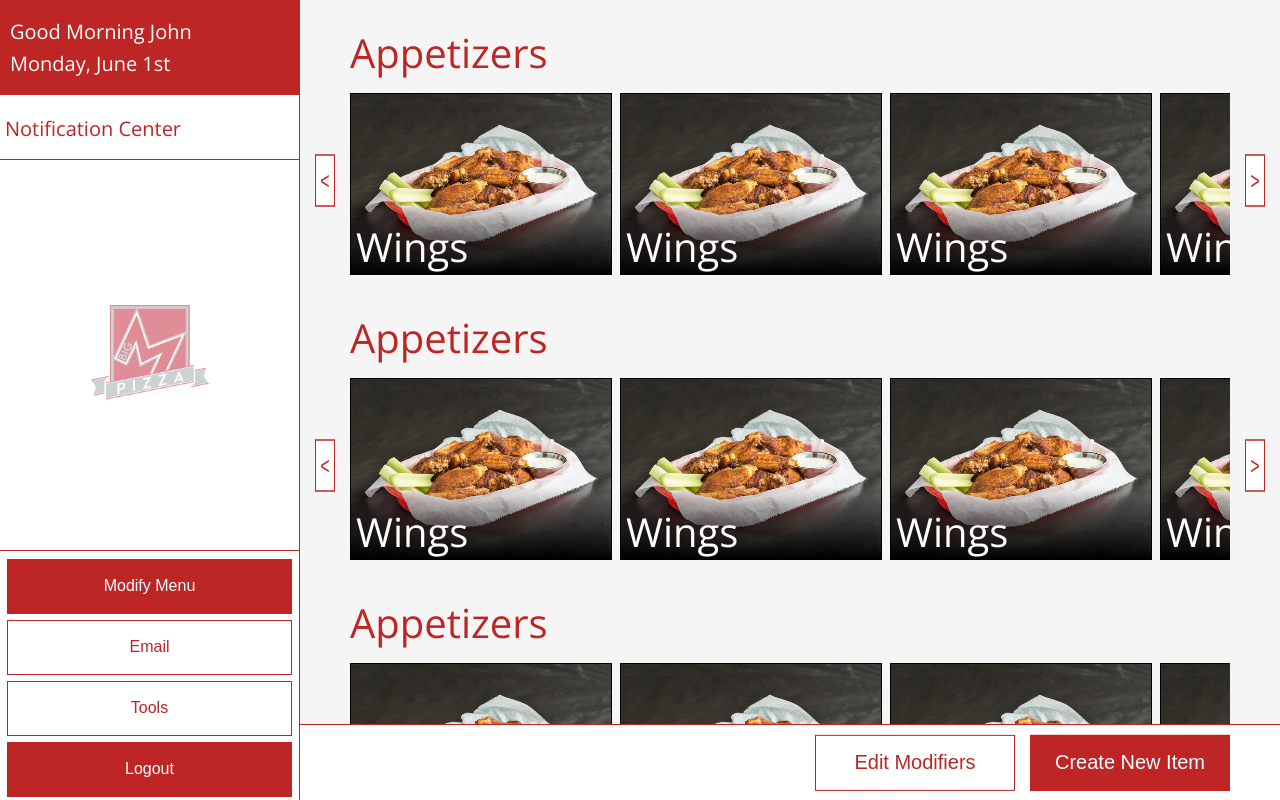
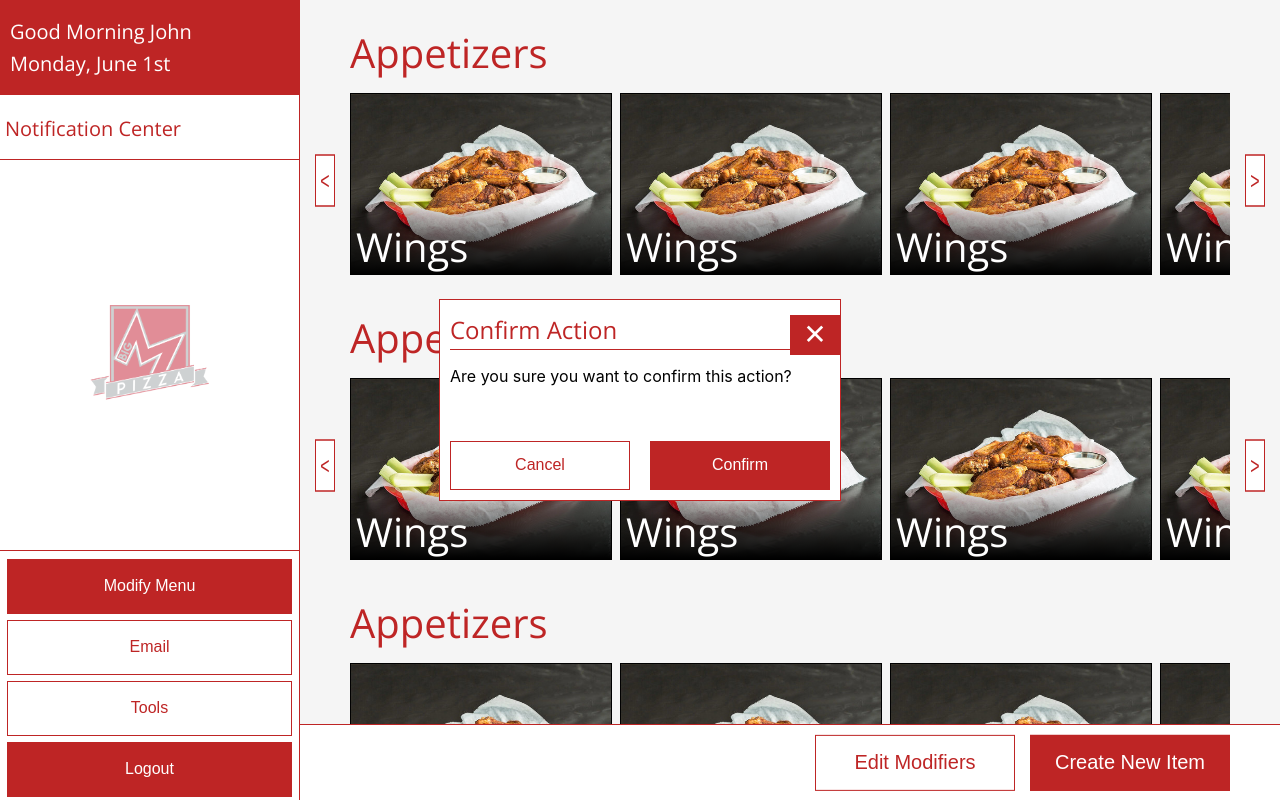
Before and after one commit to Digglit/drip, a React (Create React App) app: page / in a window 1280 px wide. Shown: the top 800 px of the page. Built offline with nearby package versions, Linux system fonts and the light colour scheme.

Commit message:
started work on tools page. Added in confirm action display

```diff
--- a/src/App.css
+++ b/src/App.css
@@ -7,7 +7,7 @@
   overflow: hidden;
 }
 
-h1, h3 {
+h1, h2, h3 {
   font-family: 'Open Sans', sans-serif;
   font-weight: 400;
 }
--- a/src/App.js
+++ b/src/App.js
@@ -4,13 +4,14 @@ import { useSelector } from 'react-redux'
 import SideBar from './components/admin/sideBar/sideBar'
 import OverviewPage from './components/admin/overviewPage/overviewPage'
 import MenuPage from './components/admin/menuPage/menuPage'
+import ToolsPage from './components/admin/toolsPage/toolsPage';
 
 function App() {
   const currentPageDisplayed = useSelector(state => state.pageDisplayed)
   return (
     <div className="App">
       <SideBar />
-      {currentPageDisplayed === 0 ? <OverviewPage /> : <MenuPage />}
+      {currentPageDisplayed === 0 ? <OverviewPage /> : currentPageDisplayed === 1 ? <MenuPage /> : <ToolsPage /> }
     </div>
   );
 }
--- a/src/components/admin/menuPage/menuPage.js
+++ b/src/components/admin/menuPage/menuPage.js
@@ -5,6 +5,7 @@ import MenuSection from './menuSection/menuSection'
 import { displayBackdrop, openMenuItemDrawer } from '../../../actions'
 import MenuFooter from './menuSection/subcomponents/menuFooter/menuFooter'
 import ItemDrawer from './menuSection/subcomponents/itemDrawer/itemDrawer'
+import ConfirmActionModule from '../../global/confirmActionModule/confirmActionModule'
 
 class MenuPage extends Component {
   backdropClickHandler = () => {
@@ -15,6 +16,7 @@ class MenuPage extends Component {
   render() {
     return (
       <div className='menuPagecontainer'>
+        <ConfirmActionModule header={'Confirm Action'} body={'Are you sure you want to confirm this action? '} confirmAction={() => console.log('Action Confirmed')}/>
         <div className='menuContainer'>
           <MenuSection />
           <MenuSection />
--- a/src/components/admin/menuPage/menuSection/subcomponents/itemDrawer/subcomponents/itemDrawerBody/itemDrawerBody.js
+++ b/src/components/admin/menuPage/menuSection/subcomponents/itemDrawer/subcomponents/itemDrawerBody/itemDrawerBody.js
@@ -36,7 +36,7 @@ class ItemDrawerBody extends Component {
         price: this.props.itemDetails.price,
         itemDescription: this.props.itemDetails.itemDescription,
         modifiers: this.props.itemDetails.modifiers,
-      }, () => console.log(this.state))
+      })
     }
   }
 
--- /dev/null
+++ b/src/components/admin/toolsPage/toolsPage.css
@@ -0,0 +1,59 @@
+
+
+.toolsPageContainer {
+  overflow-x: hidden;
+  height: calc(100vh - 20px);
+  width: calc(100vw - 330px);
+  background-color: #F3F3F3;
+  padding-top: 20px;
+  padding-left: 30px;
+  position: relative;
+}
+
+.toolsPageToolContainer {
+  display: inline-block;
+  margin: 20px 10px;
+  width: 300px;
+  box-shadow: 0 3px 6px rgba(0, 0, 0, 0.3);
+  background-color: white;
+}
+
+.toolsPageToolHeaderContainer {
+  width: 100%;
+  height: 55px;
+  background-color: var(--primary-color);
+  display: grid;
+  position: relative;
+}
+
+.toolsPageToolHeaderText {
+  margin: 0px;
+  color: white;
+  align-self: center;
+  margin-left: 10px;
+}
+
+.toolsPageToolHeaderButtonContainer {
+  position: absolute;
+  top: calc(50%);
+  transform: translate(0, -50%);
+  height: 25px;
+  width: 50px;
+  right: 5px;
+  cursor: pointer;
+}
+
+.toolsPageToolHeaderButton {
+  height: 2px;
+  width: 25px;
+  transform: translate(-50%, -50%);
+  background-color: white;
+  position: absolute;
+  top: 50%;
+  left: 50%;
+  transition-duration: 350ms;
+}
+
+.toolsPageToolBodyContainer {
+  transition-duration: 350ms;
+}
--- /dev/null
+++ b/src/components/admin/toolsPage/toolsPage.js
@@ -0,0 +1,111 @@
+import React, { Component } from 'react'
+import './toolsPage.css'
+import { connect } from 'react-redux'
+import { changePage } from '../../../actions'
+import CornerCloseButton from '../../global/cornerCloseButton/cornerCloseButton'
+
+class ToolsPage extends Component {
+  constructor() {
+    super()
+    this.state = {
+      expandedArray: [true, true, true, true, true, true]
+    }
+  }
+
+  modifyExapndedHandler = (arrPosition) => {
+    let arr = this.state.expandedArray
+    arr[arrPosition] = !arr[arrPosition]
+    this.setState({expandedArray: arr})
+  }
+
+  render() {
+    return (
+      <div className='toolsPageContainer'>
+        <CornerCloseButton onClick={() => this.props.changePage(0)}/>
+        <div className='toolsPageToolContainer'>
+          <div className='toolsPageToolHeaderContainer'>
+            <h3 className='toolsPageToolHeaderText'>Order Settings</h3>
+            <div className='toolsPageToolHeaderButtonContainer' onMouseDown={() => this.modifyExapndedHandler(0)}>
+              <div className='toolsPageToolHeaderButton' style={this.state.expandedArray[0] ? null : {transform: 'translate(-50%, -50%) rotate(180deg)'}}/>
+              <div className='toolsPageToolHeaderButton' style={this.state.expandedArray[0] ? null : {transform: 'translate(-50%, -50%) rotate(90deg)'}}/>
+            </div>
+          </div>
+          <div className='toolsPageToolBodyContainer' style={this.state.expandedArray[0] ? {height: '175px'} : {height: '0px'}}>
+
+          </div>
+        </div>
+
+        <div className='toolsPageToolContainer'>
+          <div className='toolsPageToolHeaderContainer'>
+            <h3 className='toolsPageToolHeaderText'>Tools</h3>
+            <div className='toolsPageToolHeaderButtonContainer' onMouseDown={() => this.modifyExapndedHandler(1)}>
+              <div className='toolsPageToolHeaderButton' style={this.state.expandedArray[1] ? null : {transform: 'translate(-50%, -50%) rotate(180deg)'}}/>
+              <div className='toolsPageToolHeaderButton' style={this.state.expandedArray[1] ? null : {transform: 'translate(-50%, -50%) rotate(90deg)'}}/>
+            </div>
+          </div>
+          <div className='toolsPageToolBodyContainer'  style={this.state.expandedArray[1] ? {height: '200px'} : {height: '0px'}}>
+
+          </div>
+        </div>
+
+        <div className='toolsPageToolContainer'>
+          <div className='toolsPageToolHeaderContainer'>
+            <h3 className='toolsPageToolHeaderText'>Drivers</h3>
+            <div className='toolsPageToolHeaderButtonContainer' onMouseDown={() => this.modifyExapndedHandler(2)}>
+              <div className='toolsPageToolHeaderButton' style={this.state.expandedArray[2] ? null : {transform: 'translate(-50%, -50%) rotate(180deg)'}}/>
+              <div className='toolsPageToolHeaderButton' style={this.state.expandedArray[2] ? null : {transform: 'translate(-50%, -50%) rotate(90deg)'}}/>
+            </div>
+          </div>
+          <div className='toolsPageToolBodyContainer'  style={this.state.expandedArray[2] ? {height: '400px'} : {height: '0px'}}>
+
+          </div>
+        </div>
+
+        <div className='toolsPageToolContainer'>
+          <div className='toolsPageToolHeaderContainer'>
+            <h3 className='toolsPageToolHeaderText'>Site Settings</h3>
+            <div className='toolsPageToolHeaderButtonContainer' onMouseDown={() => this.modifyExapndedHandler(3)}>
+              <div className='toolsPageToolHeaderButton' style={this.state.expandedArray[3] ? null : {transform: 'translate(-50%, -50%) rotate(180deg)'}}/>
+              <div className='toolsPageToolHeaderButton' style={this.state.expandedArray[3] ? null : {transform: 'translate(-50%, -50%) rotate(90deg)'}}/>
+            </div>
+          </div>
+          <div className='toolsPageToolBodyContainer'  style={this.state.expandedArray[3] ? {height: '350px'} : {height: '0px'}}>
+
+          </div>
+        </div>
+
+        <div className='toolsPageToolContainer'>
+          <div className='toolsPageToolHeaderContainer'>
+            <h3 className='toolsPageToolHeaderText'>Coupons & Specials</h3>
+            <div className='toolsPageToolHeaderButtonContainer' onMouseDown={() => this.modifyExapndedHandler(4)}>
+              <div className='toolsPageToolHeaderButton' style={this.state.expandedArray[4] ? null : {transform: 'translate(-50%, -50%) rotate(180deg)'}}/>
+              <div className='toolsPageToolHeaderButton' style={this.state.expandedArray[4] ? null : {transform: 'translate(-50%, -50%) rotate(90deg)'}}/>
+            </div>
+          </div>
+          <div className='toolsPageToolBodyContainer'  style={this.state.expandedArray[4] ? {height: '175px'} : {height: '0px'}}>
+
+          </div>
+        </div>
+
+        <div className='toolsPageToolContainer'>
+          <div className='toolsPageToolHeaderContainer'>
+            <h3 className='toolsPageToolHeaderText'>Orders</h3>
+            <div className='toolsPageToolHeaderButtonContainer' onMouseDown={() => this.modifyExapndedHandler(5)}>
+              <div className='toolsPageToolHeaderButton' style={this.state.expandedArray[5] ? null : {transform: 'translate(-50%, -50%) rotate(180deg)'}}/>
+              <div className='toolsPageToolHeaderButton' style={this.state.expandedArray[5] ? null : {transform: 'translate(-50%, -50%) rotate(90deg)'}}/>
+            </div>
+          </div>
+          <div className='toolsPageToolBodyContainer'  style={this.state.expandedArray[5] ? {height: '150px'} : {height: '0px'}}>
+
+          </div>
+        </div>
+      </div>
+    )
+  }
+}
+
+const mapStateToProps = (state) => ({
+
+})
+
+export default connect(mapStateToProps, { changePage })(ToolsPage)
--- /dev/null
+++ b/src/components/global/confirmActionModule/confirmActionModule.css
@@ -0,0 +1,43 @@
+
+
+.confirmActionModuleContainer {
+  position: absolute;
+  top: 50%;
+  left: 50%;
+  transform: translate(-50%, -50%);
+  min-height: 200px;
+  width: 400px;
+  background-color: white;
+  border: 1px solid var(--primary-color);
+  z-index: 3;
+  display: grid;
+  grid-template-rows: 50px auto 70px;
+}
+
+.confirmActionModuleHeaderContainer {
+  margin-left: 10px;
+  border-bottom: 1px solid var(--primary-color);
+}
+
+.confirmActionModuleHeaderText {
+  color: var(--primary-color);
+  margin: 13px 0px 5px 0px;
+}
+
+.confirmActionModuleBodyText {
+  margin-left: 10px;
+}
+
+.confirmActionModuleButtonsContainer {
+  height: 100%;
+  width: 100%;
+  display: grid;
+  grid-template-columns: 50% 50%;
+  align-items: center;
+  justify-items: center;
+}
+
+.confirmActionModuleButton {
+  height: 70%;
+  width: 90%;
+}
--- /dev/null
+++ b/src/components/global/confirmActionModule/confirmActionModule.js
@@ -0,0 +1,30 @@
+import React, { Component } from 'react'
+import './confirmActionModule.css'
+import { connect } from 'react-redux'
+import CornerCloseButton from '../cornerCloseButton/cornerCloseButton'
+
+export const ConfirmActionModule = (props) => {
+  return (
+    <div className='confirmActionModuleContainer'>
+      <CornerCloseButton customStyle={{boxShadow: 'none', height: '40px'}} customTextStyle={{fontSize: '28px'}}/>
+      <div className='confirmActionModuleHeaderContainer'>
+        <h2 className='confirmActionModuleHeaderText'>{props.header}</h2>
+      </div>
+      <p className='confirmActionModuleBodyText'>{props.body}</p>
+      <div className='confirmActionModuleButtonsContainer'>
+        <button className='confirmActionModuleButton secondaryButton'>Cancel</button>
+        <button className='confirmActionModuleButton primaryButton'>Confirm</button>
+      </div>
+    </div>
+  )
+}
+
+const mapStateToProps = (state) => ({
+
+})
+
+const mapDispatchToProps = {
+
+}
+
+export default connect(mapStateToProps, mapDispatchToProps)(ConfirmActionModule)
--- a/src/components/global/cornerCloseButton/cornerCloseButton.css
+++ b/src/components/global/cornerCloseButton/cornerCloseButton.css
@@ -10,6 +10,7 @@
   top: 15px;
   cursor: pointer;
   z-index: 1;
+  box-shadow: 0 3px 6px rgba(0, 0, 0, 0.3);
 }
 
 .cornerCloseButtonText {
--- a/src/components/global/cornerCloseButton/cornerCloseButton.js
+++ b/src/components/global/cornerCloseButton/cornerCloseButton.js
@@ -3,8 +3,8 @@ import './cornerCloseButton.css'
 
 export default function CornerCloseButton(props) {
   return (
-    <div className='cornerCloseButtonContainer' onMouseDown={props.onClick}>
-      <p className='cornerCloseButtonText'>&#10005;</p>
+    <div className='cornerCloseButtonContainer' onMouseDown={props.onClick} style={props.customStyle}>
+      <p className='cornerCloseButtonText' style={props.customTextStyle}>&#10005;</p>
     </div>
   )
 }
```
Also changed, not shown: src/components/admin/sideBar/sideBar.js (+7 -7 lines).
